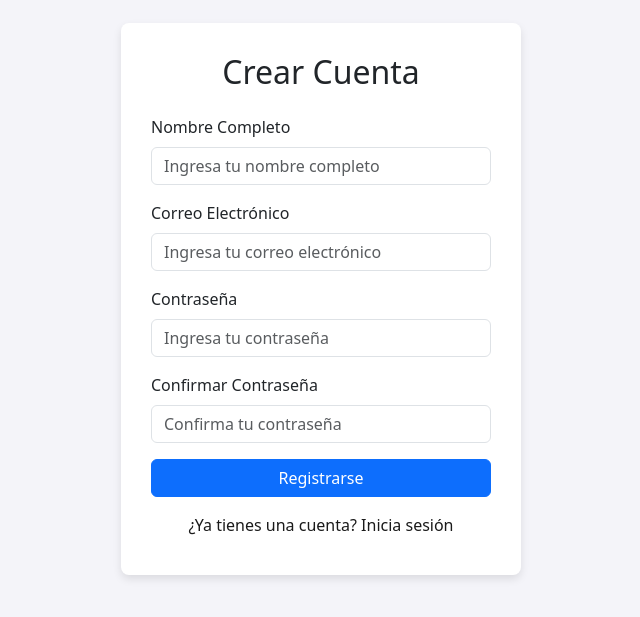
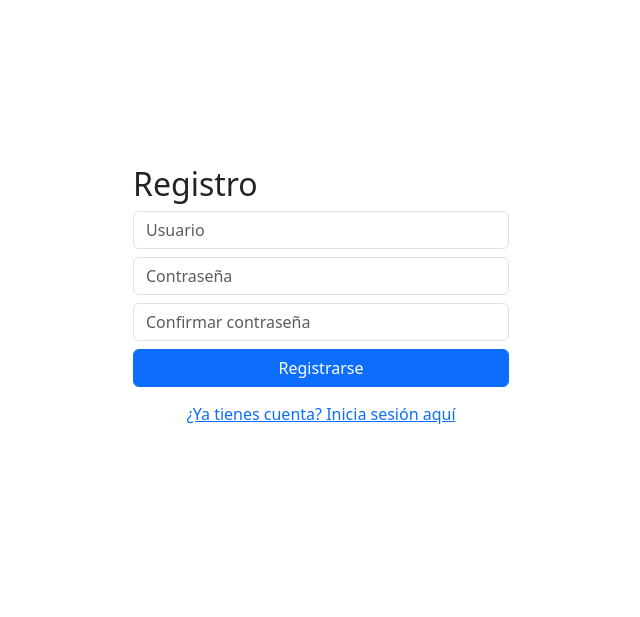
Before and after one commit to lxstik/M12-Proyecto-Final, a React (Vite) app: page /Registro in a window 1280 px wide. Shown: the part 101-718 px from the top of the page, without its empty margins (319-959 px from the left). Built offline with nearby package versions, Linux system fonts and the light colour scheme.

Commit message:
login/logout/headerUser

```diff
--- a/src/App.jsx
+++ b/src/App.jsx
@@ -1,6 +1,6 @@
 import './App.css';
 import 'bootstrap/dist/css/bootstrap.min.css';
-import 'bootstrap/dist/js/bootstrap.bundle.min.js'; // Asegúrate de que Bootstrap JS está disponible
+import 'bootstrap/dist/js/bootstrap.bundle.min.js';
 import { BrowserRouter as Router, Route, Routes } from 'react-router-dom';
 import Home from './vistas/Home';
 import Header from './componentes/Header';
@@ -19,29 +19,37 @@ import TrabajaConNosotros from './vistas/TrabajaConNosotros';
 import CrearTicket from './vistas/CrearTicket';
 import Registro from './vistas/Registro';
 import Login from './vistas/Login';
-
-
+import RutaPrivada from './componentes/RutaPrivada';
 
 function App() {
   return (
     <Router>
       <Header />
       <Routes>
-        <Route path="/Home" element={<Home />} />
-        <Route path="/PerfilUsuario" element={<PerfilUsuario />} />
-        <Route path="/PerfilVendedor" element={<PerfilVendedor />} />
-        <Route path="/CrearProducto" element={<CrearProducto />} />
-        <Route path='/Producto' element={<Producto />} />
-        <Route path='/Chat' element={<Chat />} />
-        <Route path='/Comentario' element={<Comentario />} />
-        <Route path='/Resultados' element={<Resultados />} />
-        <Route path='/SobreNosotros' element={<SobreNosotros />} />
-        <Route path='/TerminosCondiciones' element={<TerminosCondiciones />} />
-        <Route path='/PoliticaPrivacidad' element={<PoliticaPrivacidad />} />
-        <Route path='/TrabajaConNosotros' element={<TrabajaConNosotros />} />
-        <Route path='/CrearTicket' element={<CrearTicket />} />
-        <Route path='/Login' element={<Login/>}/>
-        <Route path='/Registro' element={<Registro/>}/>
+        <Route path="/Login" element={<Login />} />
+        <Route path="/Registro" element={<Registro />} />
+        <Route
+          path="/*"
+          element={
+            <RutaPrivada>
+              <Routes>
+                <Route path="/Home" element={<Home />} />
+                <Route path="/PerfilUsuario" element={<PerfilUsuario />} />
+                <Route path="/PerfilVendedor" element={<PerfilVendedor />} />
+                <Route path="/CrearProducto" element={<CrearProducto />} />
+                <Route path="/Producto" element={<Producto />} />
+                <Route path="/Chat" element={<Chat />} />
+                <Route path="/Comentario" element={<Comentario />} />
+                <Route path="/Resultados" element={<Resultados />} />
+                <Route path="/SobreNosotros" element={<SobreNosotros />} />
+                <Route path="/TerminosCondiciones" element={<TerminosCondiciones />} />
+                <Route path="/PoliticaPrivacidad" element={<PoliticaPrivacidad />} />
+                <Route path="/TrabajaConNosotros" element={<TrabajaConNosotros />} />
+                <Route path="/CrearTicket" element={<CrearTicket />} />
+              </Routes>
+            </RutaPrivada>
+          }
+        />
       </Routes>
       <Footer />
     </Router>
--- a/src/componentes/Header.jsx
+++ b/src/componentes/Header.jsx
@@ -4,8 +4,20 @@ export default function Header() {
     const location = useLocation();
     const hiddenRoutes = ['/Login', '/Registro'];
 
-    // Si estás en una ruta donde no quieres mostrar el header, retorna null
     if (hiddenRoutes.includes(location.pathname)) return null;
+
+    let usuario = null;
+    try {
+        usuario = JSON.parse(localStorage.getItem('usuario'));
+    } catch (e) {
+        usuario = null;
+    }
+
+    // Mostrar el login si no hay perfil con nombre
+    const nombre = usuario?.perfil?.nombre || usuario?.auth?.login || 'Usuario';
+    const avatar = usuario?.perfil?.avatar && usuario.perfil.avatar.trim() !== ''
+        ? usuario.perfil.avatar
+        : './public/icons/cuenta.png';
 
     return (
         <header className="py-4" style={{ backgroundColor: '#B0B0B0', color: '#1a1a1a', marginBottom: '170px' }}>
@@ -17,7 +29,6 @@ export default function Header() {
                             <img src="./public/logo.png" alt="Logo" style={{ width: '70px', borderRadius: '10px' }} />
                         </Link>
                     </div>
-
                     {/* Barra de búsqueda */}
                     <div className="col-6 position-relative">
                         <input
@@ -45,16 +56,15 @@ export default function Header() {
                             color: '#aaa',
                         }}></i>
                     </div>
-
                     {/* Usuario */}
                     <div className="col-3 text-center d-flex align-items-center justify-content-center">
                         <Link to="/PerfilUsuario" className="text-decoration-none d-flex align-items-center">
                             <img
-                                src="./public/icons/cuenta.png"
+                                src={avatar}
                                 alt="Cuenta"
                                 style={{ width: '70px', marginRight: '10px', borderRadius: '50%' }}
                             />
-                            <p style={{ fontSize: '18px', marginBottom: '0', fontWeight: '600' }}>Usuario</p>
+                            <p style={{ fontSize: '18px', marginBottom: '0', fontWeight: '600' }}>{nombre}</p>
                         </Link>
                     </div>
                 </div>
--- /dev/null
+++ b/src/componentes/RutaPrivada.jsx
@@ -0,0 +1,7 @@
+import { Navigate } from 'react-router-dom';
+
+export default function RutaPrivada({ children }) {
+  const usuario = localStorage.getItem('usuario');
+  if (!usuario) return <Navigate to="/Login" replace />;
+  return children;
+}
--- a/src/vistas/Login.jsx
+++ b/src/vistas/Login.jsx
@@ -1,45 +1,80 @@
-import { Link } from "react-router-dom";
-
+import React, { useState } from 'react';
+import { useNavigate } from 'react-router-dom';
+import supabase from '../supabaseClient';
 
 export default function Login() {
-    const styles = {
-        body: {
-            backgroundColor: '#f4f4f9',
-            display: 'flex',
-            justifyContent: 'center',
-            alignItems: 'center',
-            height: '100vh',
-            margin: 0,
-        },
-        loginContainer: {
-            backgroundColor: 'white',
-            padding: '30px',
-            borderRadius: '8px',
-            boxShadow: '0 4px 8px rgba(0, 0, 0, 0.1)',
-            width: '100%',
-            maxWidth: '400px',
-        },
-    };
+  const [login, setLogin] = useState('');
+  const [contraseña, setContraseña] = useState('');
+  const [mensaje, setMensaje] = useState('');
+  const navigate = useNavigate();
 
-    return (
-        <div style={styles.body}>
-            <div style={styles.loginContainer} className="login-container">
-                <h2 className="text-center mb-4">Iniciar Sesión</h2>
-                <form>
-                    <div className="mb-3">
-                        <label htmlFor="username" className="form-label">Usuario</label>
-                        <input type="text" className="form-control" id="username" placeholder="Ingresa tu usuario" required />
-                    </div>
-                    <div className="mb-3">
-                        <label htmlFor="password" className="form-label">Contraseña</label>
-                        <input type="password" className="form-control" id="password" placeholder="Ingresa tu contraseña" required />
-                    </div>
-                    <button type="submit" className="btn btn-primary w-100">Ingresar</button>
-                </form>
-                <div className="text-center mt-3">
-                    <Link to="/Registro" className="text-decoration-none">¿No tienes una cuenta? Regístrate</Link>
-                </div>
-            </div>
-        </div>
-    );
+  console.log('Componente Login renderizado');
+
+  const handleLogin = async (e) => {
+    e.preventDefault();
+    console.log('handleLogin ejecutado', login, contraseña);
+
+    const { data: usuarioAuth, error } = await supabase
+      .from('user_auth')
+      .select('id, login')
+      .eq('login', login)
+      .eq('contraseña', contraseña)
+      .maybeSingle();
+
+    console.log('Resultado user_auth:', usuarioAuth, error);
+
+    if (!usuarioAuth) {
+      setMensaje('Usuario o contraseña incorrectos');
+      return;
+    }
+
+    const { data: usuarioPerfil, error: errorPerfil } = await supabase
+      .from('usuarios')
+      .select('*')
+      .eq('auth_id', usuarioAuth.id)
+      .maybeSingle();
+
+    console.log('Resultado usuarios:', usuarioPerfil, errorPerfil);
+
+    localStorage.setItem('usuario', JSON.stringify({
+      auth: usuarioAuth,
+      perfil: usuarioPerfil
+    }));
+    navigate('/Home');
+  };
+
+  return (
+    <form onSubmit={handleLogin} className="container my-5" style={{maxWidth: 400}}>
+      <h2>Iniciar sesión</h2>
+      <input
+        type="text"
+        name="username"
+        className="form-control my-2"
+        placeholder="Usuario"
+        value={login}
+        onChange={e => setLogin(e.target.value)}
+        required
+        autoComplete="username"
+      />
+      <input
+        type="password"
+        name="current-password"
+        className="form-control my-2"
+        placeholder="Contraseña"
+        value={contraseña}
+        onChange={e => setContraseña(e.target.value)}
+        required
+        autoComplete="current-password"
+      />
+      <button className="btn btn-success w-100" type="submit">Entrar</button>
+      <button
+        type="button"
+        className="btn btn-link w-100 mt-2"
+        onClick={() => navigate('/Registro')}
+      >
+        ¿No tienes cuenta? Regístrate aquí
+      </button>
+      {mensaje && <div className="alert alert-info mt-2">{mensaje}</div>}
+    </form>
+  );
 }
--- a/src/vistas/Registro.jsx
+++ b/src/vistas/Registro.jsx
@@ -1,52 +1,88 @@
-import { Link } from "react-router-dom";
+import React, { useState } from 'react';
+import { useNavigate } from 'react-router-dom';
+import supabase from '../supabaseClient';
 
 export default function Registro() {
-    const styles = {
-        body: {
-            backgroundColor: '#f4f4f9',
-            display: 'flex',
-            justifyContent: 'center',
-            alignItems: 'center',
-            height: '100vh',
-            margin: 0,
-        },
-        registerContainer: {
-            backgroundColor: 'white',
-            padding: '30px',
-            borderRadius: '8px',
-            boxShadow: '0 4px 8px rgba(0, 0, 0, 0.1)',
-            width: '100%',
-            maxWidth: '400px',
-        },
-    };
+  const [login, setLogin] = useState('');
+  const [contraseña, setContraseña] = useState('');
+  const [confirmar, setConfirmar] = useState('');
+  const [mensaje, setMensaje] = useState('');
+  const navigate = useNavigate();
 
-    return (
-        <div style={styles.body}>
-            <div style={styles.registerContainer} className="register-container">
-                <h2 className="text-center mb-4">Crear Cuenta</h2>
-                <form>
-                    <div className="mb-3">
-                        <label htmlFor="name" className="form-label">Nombre Completo</label>
-                        <input type="text" className="form-control" id="name" placeholder="Ingresa tu nombre completo" required />
-                    </div>
-                    <div className="mb-3">
-                        <label htmlFor="email" className="form-label">Correo Electrónico</label>
-                        <input type="email" className="form-control" id="email" placeholder="Ingresa tu correo electrónico" required />
-                    </div>
-                    <div className="mb-3">
-                        <label htmlFor="password" className="form-label">Contraseña</label>
-                        <input type="password" className="form-control" id="password" placeholder="Ingresa tu contraseña" required />
-                    </div>
-                    <div className="mb-3">
-                        <label htmlFor="confirm-password" className="form-label">Confirmar Contraseña</label>
-                        <input type="password" className="form-control" id="confirm-password" placeholder="Confirma tu contraseña" required />
-                    </div>
-                    <button type="submit" className="btn btn-primary w-100">Registrarse</button>
-                </form>
-                <div className="text-center mt-3">
-                    <Link to="/Login" className="text-decoration-none">¿Ya tienes una cuenta? Inicia sesión</Link>
-                </div>
-            </div>
-        </div>
-    );
+  const handleRegister = async (e) => {
+    e.preventDefault();
+
+    if (contraseña !== confirmar) {
+      setMensaje('Las contraseñas no coinciden');
+      return;
+    }
+
+    // 1. Verifica si el usuario ya existe en user_auth
+    const { data: existente } = await supabase
+      .from('user_auth')
+      .select('id')
+      .eq('login', login)
+      .maybeSingle();
+
+    if (existente) {
+      setMensaje('El usuario ya existe');
+      return;
+    }
+
+    // 2. Crea el usuario en user_auth
+    const { error } = await supabase
+      .from('user_auth')
+      .insert([{ login, contraseña }]);
+
+    if (error) {
+      setMensaje('Error al registrar usuario');
+    } else {
+      setMensaje('¡Registro exitoso! Ahora puedes iniciar sesión.');
+      setLogin('');
+      setContraseña('');
+      setConfirmar('');
+    }
+  };
+
+  return (
+    <form onSubmit={handleRegister} className="container my-5" style={{maxWidth: 400}}>
+      <h2>Registro</h2>
+      <input
+        type="text"
+        className="form-control my-2"
+        placeholder="Usuario"
+        value={login}
+        onChange={e => setLogin(e.target.value)}
+        required
+        autoComplete="username"
+      />
+      <input
+        type="password"
+        className="form-control my-2"
+        placeholder="Contraseña"
+        value={contraseña}
+        onChange={e => setContraseña(e.target.value)}
+        required
+        autoComplete="new-password"
+      />
+      <input
+        type="password"
+        className="form-control my-2"
+        placeholder="Confirmar contraseña"
+        value={confirmar}
+        onChange={e => setConfirmar(e.target.value)}
+        required
+        autoComplete="new-password"
+      />
+      <button className="btn btn-primary w-100" type="submit">Registrarse</button>
+      <button
+        type="button"
+        className="btn btn-link w-100 mt-2"
+        onClick={() => navigate('/Login')}
+      >
+        ¿Ya tienes cuenta? Inicia sesión aquí
+      </button>
+      {mensaje && <div className="alert alert-info mt-2">{mensaje}</div>}
+    </form>
+  );
 }
```
Also changed, not shown: index.html (+1 -6 lines).
